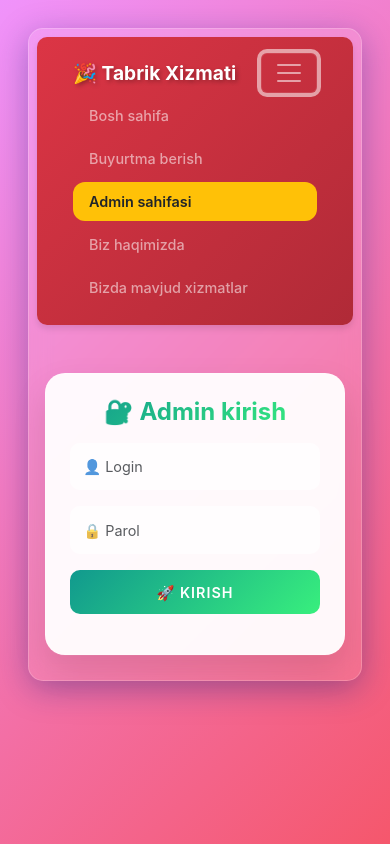
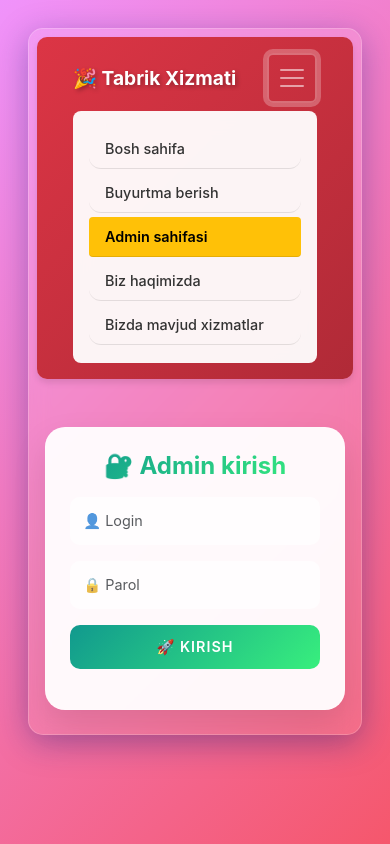
Before and after one commit to mironshoxraxmatilloyev-dotcom/Yaqinimga-dil-izhorim, a website: page frontend/admin.html in a window 390 px wide. Both pictures are taken after a click on the button 289 px from the left and 73 px from the top of the page. Drawn offline with nearby package versions, Linux system fonts and the light colour scheme; no server answers.

Commit message:
Navbar active linklar sariq rangga o'zgartirildi va barcha sahifalarda responsive navbar CSS bir xil qilindi

```diff
--- a/frontend/admin.html
+++ b/frontend/admin.html
@@ -91,8 +91,8 @@ body {
 }
 
 .nav-link.active {
-  background: var(--accent-color) !important;
-  color: var(--text-dark) !important;
+  background: #ffc107 !important;
+  color: #000 !important;
   font-weight: 600;
 }
     .login {
@@ -488,12 +488,61 @@ body {
       from { transform: rotate(0deg); }
       to { transform: rotate(360deg); }
     }
+
+    /* Navbar responsive improvements */
+    .navbar-toggler {
+      border: 2px solid rgba(255,255,255,0.3);
+      padding: 0.5rem;
+      background: transparent;
+    }
+
+    .navbar-toggler:focus {
+      box-shadow: 0 0 0 0.25rem rgba(255,255,255,0.25);
+      outline: none;
+    }
+
+    .navbar-toggler:hover {
+      border-color: rgba(255,255,255,0.5);
+    }
+
+    .navbar-collapse {
+      margin-top: 1rem;
+      background: rgba(0,0,0,0.1);
+      border-radius: var(--border-radius);
+      padding: 1rem;
+    }
+
+    @media (max-width: 991.98px) {
+      .navbar-collapse {
+        background: rgba(255,255,255,0.95);
+        backdrop-filter: blur(10px);
+        margin-top: 0.5rem;
+        border-radius: 8px;
+      }
+
+      .navbar-nav .nav-link {
+        color: #333 !important;
+        padding: 0.75rem 1rem;
+        border-bottom: 1px solid rgba(0,0,0,0.1);
+      }
+
+      .navbar-nav .nav-link:hover {
+        background: rgba(0,0,0,0.05);
+        border-radius: 4px;
+      }
+
+      .navbar-nav .nav-link.active {
+        background: #ffc107 !important;
+        color: #000 !important;
+        border-radius: 4px;
+      }
+    }
   </style>
 </head>
 <body>
   <div class="box p-4">
     <!-- Navbar -->
-    <nav class="navbar navbar-expand-lg navbar-dark">
+    <nav class="navbar navbar-expand-lg navbar-dark bg-danger rounded">
       <div class="container-fluid">
         <a class="navbar-brand fw-bold" href="index.html">🎉 Tabrik Xizmati</a>
         <button class="navbar-toggler" type="button" data-bs-toggle="collapse" data-bs-target="#navbarNav">
```
Also changed, not shown: frontend/bizdamavjudxizmatlar.html (+51 -2 lines), frontend/bizhaqimizda.html (+51 -2 lines), frontend/buyurtma.html (+44 -3 lines), frontend/index.html (+4 -4 lines).
